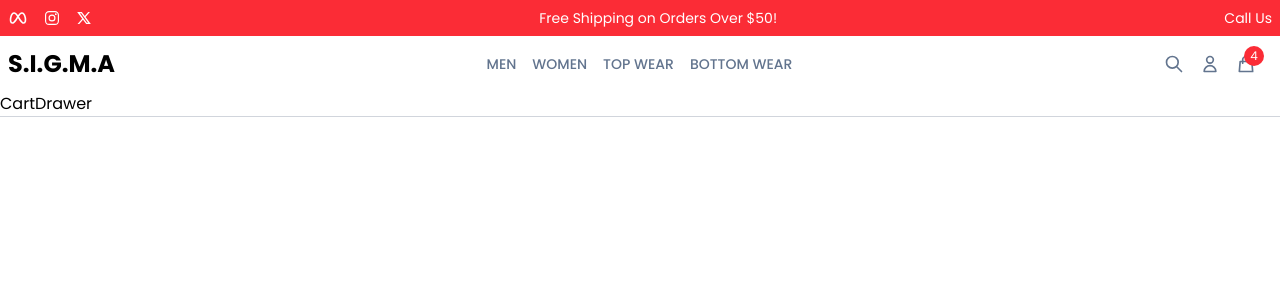
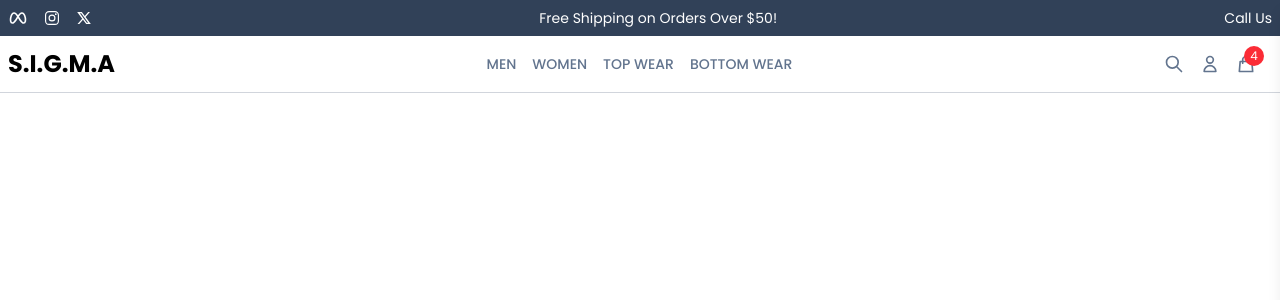
Before and after one commit to adnan-sami-dev/ecomm-mern, a React (Vite) app in the folder frontend/: page / in a window 1280 px wide. Shown: the top 300 px of the page. Built offline with nearby package versions, Linux system fonts and the light colour scheme.

Commit message:
cart drawer structure initial update

```diff
--- a/frontend/src/components/layout/CartDrawer.jsx
+++ b/frontend/src/components/layout/CartDrawer.jsx
@@ -1,8 +1,26 @@
-import React from 'react'
+import React, { useState } from 'react'
 
 const CartDrawer = () => {
+
+  const {cartOpen, setCartOpen} = useState(false)
+
+  {/* a funcion to help toggle the drawer on and off */}
+  const toggleCart = () => {
+    setCartOpen(!cartOpen)
+  }
+
   return (
-    <div>CartDrawer</div>
+    <div className={`fixed top-0 right-0 width-3/4 sm:w-1/2
+    md:w-1/4 h-full bg-white shadow-lg flex flex-col z-50
+    ${cartOpen ? "translate-x-0" : "translate-x-full" }`}>
+
+      {/* Close button */}
+      <div>
+        <button>
+
+        </button>
+      </div>
+    </div>
   )
 }
 
--- a/frontend/src/components/layout/TopBar.jsx
+++ b/frontend/src/components/layout/TopBar.jsx
@@ -4,8 +4,10 @@ import {RiTwitterXLine} from "react-icons/ri"
 
 const TopBar = () => {
     return (
-        <div className="bg-red-500 text-white " >
+        <div className="bg-slate-700 text-white " >
             <div className="container mx-auto flex flex-row justify-between items-center py-2 px-2" >
+
+
                 {/* Socials */}
                 <div className="hidden md:flex flex-row items-center gap-4">
                     <a href="#" className="hover:text-red-300" >
@@ -19,16 +21,21 @@ const TopBar = () => {
                     </a>
                 </div>
 
+
                 {/* Text */}
                 <div className="text-sm text-center flex-grow" >
                     <span>Free Shipping on Orders Over $50!</span>
                 </div>
+
+
                 {/* Buttons */}
                 <div className="hidden md:block text-sm">
                     <a href="tel:+1234567890" className="hover:text-red-300" >
                         Call Us
                     </a>
                 </div>
+
+
             </div>
         </div>
     )
```
